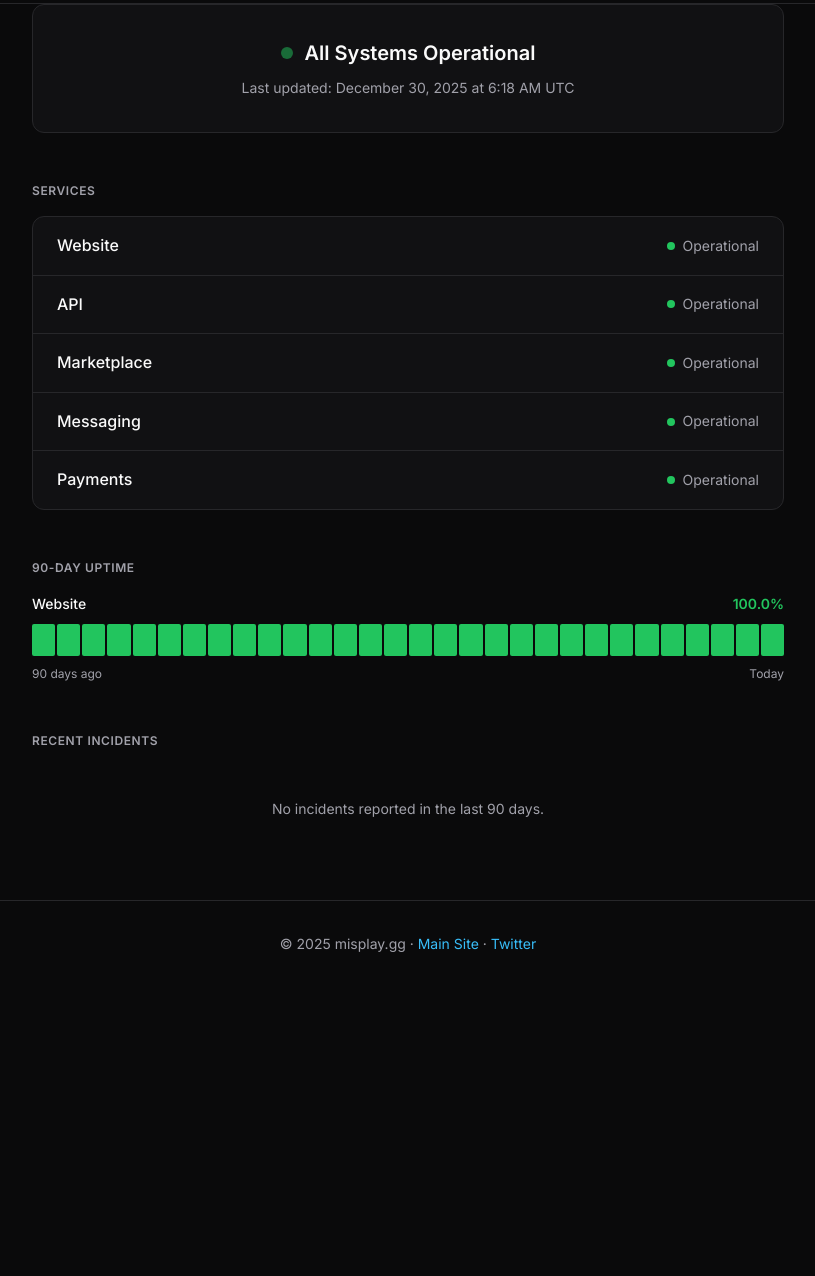
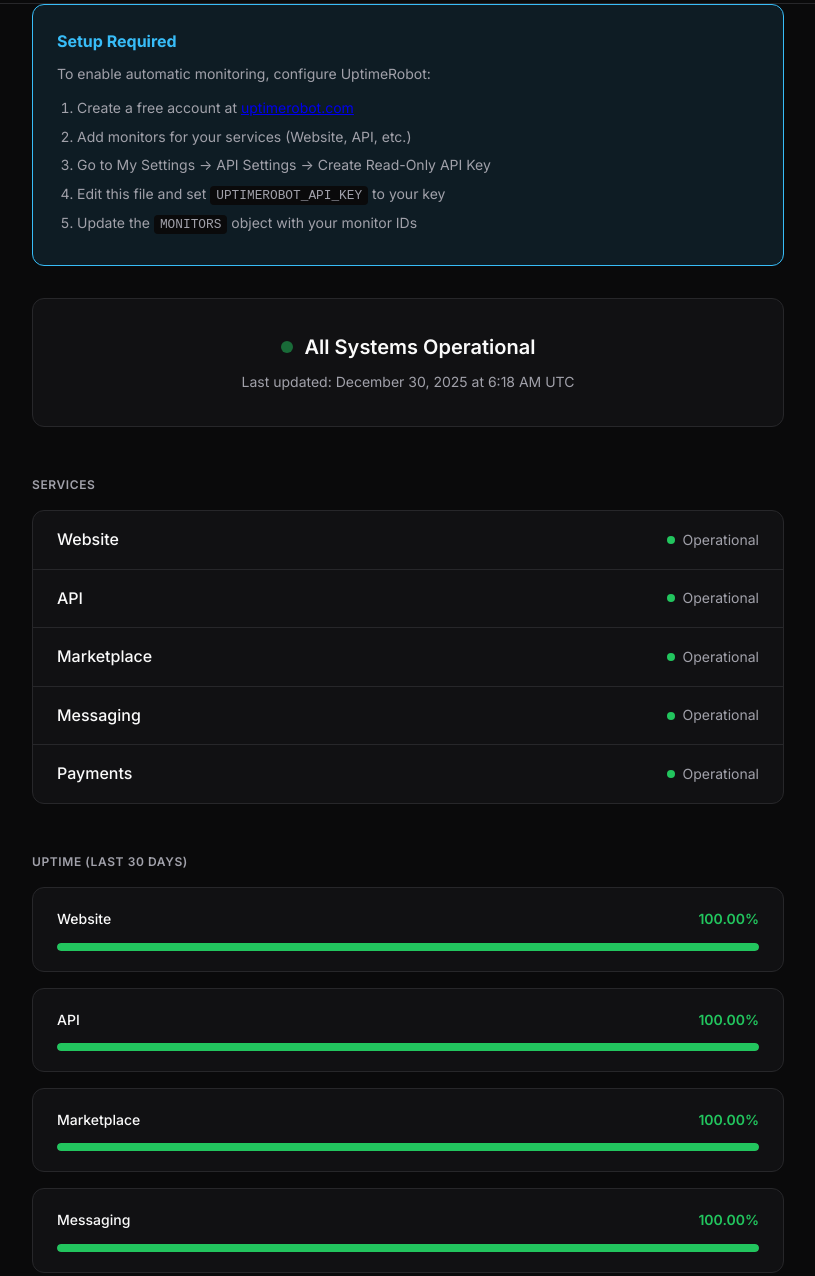
Before and after one commit to aaandroiddd/misplay-status, a plain HTML site: page index.html in a window 1280 px wide. Shown: the part 67-1343 px from the top of the page, without its empty margins (232-1047 px from the left). Before the commit the page ends 1055 px from the top, so only its background shows below. Drawn offline with Linux system fonts and the light colour scheme.

Commit message:
Add UptimeRobot integration

```diff
--- a/index.html
+++ b/index.html
@@ -110,6 +110,7 @@
     .status-dot.operational { background: var(--green); }
     .status-dot.degraded { background: var(--yellow); }
     .status-dot.outage { background: var(--red); }
+    .status-dot.loading { background: var(--text-muted); }
 
     @keyframes pulse {
       0%, 100% { opacity: 1; }
@@ -172,6 +173,56 @@
     .service-status .dot.operational { background: var(--green); }
     .service-status .dot.degraded { background: var(--yellow); }
     .service-status .dot.outage { background: var(--red); }
+    .service-status .dot.loading { background: var(--text-muted); }
+
+    /* Uptime Section */
+    .uptime-section {
+      margin-bottom: 3rem;
+    }
+
+    .uptime-service {
+      background: var(--bg-card);
+      border: 1px solid var(--border);
+      border-radius: 12px;
+      padding: 1.25rem 1.5rem;
+      margin-bottom: 1rem;
+    }
+
+    .uptime-header {
+      display: flex;
+      justify-content: space-between;
+      margin-bottom: 0.75rem;
+      font-size: 0.875rem;
+    }
+
+    .uptime-label {
+      font-weight: 500;
+    }
+
+    .uptime-percent {
+      font-weight: 600;
+    }
+
+    .uptime-percent.good { color: var(--green); }
+    .uptime-percent.degraded { color: var(--yellow); }
+    .uptime-percent.bad { color: var(--red); }
+
+    .uptime-bar-container {
+      height: 8px;
+      background: var(--border);
+      border-radius: 4px;
+      overflow: hidden;
+    }
+
+    .uptime-bar {
+      height: 100%;
+      border-radius: 4px;
+      transition: width 0.5s ease;
+    }
+
+    .uptime-bar.good { background: var(--green); }
+    .uptime-bar.degraded { background: var(--yellow); }
+    .uptime-bar.bad { background: var(--red); }
 
     /* Incidents */
     .incidents {
@@ -225,6 +276,9 @@
     }
 
     .no-incidents {
+      background: var(--bg-card);
+      border: 1px solid var(--border);
+      border-radius: 12px;
       text-align: center;
       padding: 2rem;
       color: var(--text-muted);
@@ -249,54 +303,59 @@
       text-decoration: underline;
     }
 
-    /* Uptime bars */
-    .uptime-section {
-      margin-bottom: 3rem;
+    /* Setup Notice */
+    .setup-notice {
+      background: rgba(56, 189, 248, 0.1);
+      border: 1px solid var(--accent);
+      border-radius: 12px;
+      padding: 1.5rem;
+      margin-bottom: 2rem;
     }
 
-    .uptime-service {
-      margin-bottom: 1.5rem;
+    .setup-notice h3 {
+      color: var(--accent);
+      margin-bottom: 0.5rem;
+      font-size: 1rem;
     }
 
-    .uptime-header {
-      display: flex;
-      justify-content: space-between;
+    .setup-notice p {
+      font-size: 0.875rem;
+      color: var(--text-muted);
       margin-bottom: 0.5rem;
-      font-size: 0.875rem;
     }
 
-    .uptime-label {
-      font-weight: 500;
+    .setup-notice code {
+      background: var(--bg);
+      padding: 0.125rem 0.375rem;
+      border-radius: 4px;
+      font-size: 0.8rem;
     }
 
-    .uptime-percent {
-      color: var(--green);
-      font-weight: 600;
+    .setup-notice ol {
+      font-size: 0.875rem;
+      color: var(--text-muted);
+      margin-left: 1.25rem;
+      margin-top: 0.75rem;
     }
 
-    .uptime-bars {
-      display: flex;
-      gap: 2px;
-      height: 32px;
+    .setup-notice li {
+      margin-bottom: 0.375rem;
     }
 
-    .uptime-bar {
-      flex: 1;
-      border-radius: 2px;
-      background: var(--green);
-      transition: background 0.2s;
+    .hidden {
+      display: none;
     }
 
-    .uptime-bar.degraded { background: var(--yellow); }
-    .uptime-bar.outage { background: var(--red); }
-    .uptime-bar:hover { opacity: 0.8; }
+    /* Loading state */
+    .loading-shimmer {
+      background: linear-gradient(90deg, var(--border) 25%, var(--bg-card) 50%, var(--border) 75%);
+      background-size: 200% 100%;
+      animation: shimmer 1.5s infinite;
+    }
 
-    .uptime-legend {
-      display: flex;
-      justify-content: space-between;
-      font-size: 0.75rem;
-      color: var(--text-muted);
-      margin-top: 0.5rem;
+    @keyframes shimmer {
+      0% { background-position: 200% 0; }
+      100% { background-position: -200% 0; }
     }
   </style>
 </head>
@@ -311,119 +370,100 @@
   </header>
 
   <main class="container">
+    <!-- Setup Notice (shown when API key not configured) -->
+    <div id="setup-notice" class="setup-notice hidden">
+      <h3>Setup Required</h3>
+      <p>To enable automatic monitoring, configure UptimeRobot:</p>
+      <ol>
+        <li>Create a free account at <a href="https://uptimerobot.com" target="_blank">uptimerobot.com</a></li>
+        <li>Add monitors for your services (Website, API, etc.)</li>
+        <li>Go to My Settings → API Settings → Create Read-Only API Key</li>
+        <li>Edit this file and set <code>UPTIMEROBOT_API_KEY</code> to your key</li>
+        <li>Update the <code>MONITORS</code> object with your monitor IDs</li>
+      </ol>
+    </div>
+
     <!-- Status Banner -->
     <div class="status-banner">
       <div class="status-indicator">
-        <span class="status-dot operational"></span>
-        All Systems Operational
+        <span id="overall-dot" class="status-dot loading"></span>
+        <span id="overall-status">Checking status...</span>
       </div>
-      <p>Last updated: <span id="last-updated">December 29, 2025 at 10:00 PM PST</span></p>
+      <p>Last updated: <span id="last-updated">-</span></p>
     </div>
 
     <!-- Services Status -->
     <section>
       <h2 class="section-title">Services</h2>
-      <div class="services">
-        <div class="service">
-          <span class="service-name">Website</span>
-          <span class="service-status">
-            <span class="dot operational"></span>
-            Operational
-          </span>
-        </div>
-        <div class="service">
-          <span class="service-name">API</span>
-          <span class="service-status">
-            <span class="dot operational"></span>
-            Operational
-          </span>
-        </div>
-        <div class="service">
-          <span class="service-name">Marketplace</span>
-          <span class="service-status">
-            <span class="dot operational"></span>
-            Operational
-          </span>
-        </div>
-        <div class="service">
-          <span class="service-name">Messaging</span>
-          <span class="service-status">
-            <span class="dot operational"></span>
-            Operational
-          </span>
-        </div>
-        <div class="service">
-          <span class="service-name">Payments</span>
-          <span class="service-status">
-            <span class="dot operational"></span>
-            Operational
-          </span>
-        </div>
+      <div id="services-list" class="services">
+        <!-- Services will be populated by JavaScript -->
       </div>
     </section>
 
-    <!-- 90-day Uptime -->
+    <!-- Uptime -->
     <section class="uptime-section">
-      <h2 class="section-title">90-Day Uptime</h2>
-
-      <div class="uptime-service">
-        <div class="uptime-header">
-          <span class="uptime-label">Website</span>
-          <span class="uptime-percent">100.0%</span>
-        </div>
-        <div class="uptime-bars">
-          <!-- 90 bars for 90 days -->
-          <div class="uptime-bar"></div><div class="uptime-bar"></div><div class="uptime-bar"></div>
-          <div class="uptime-bar"></div><div class="uptime-bar"></div><div class="uptime-bar"></div>
-          <div class="uptime-bar"></div><div class="uptime-bar"></div><div class="uptime-bar"></div>
-          <div class="uptime-bar"></div><div class="uptime-bar"></div><div class="uptime-bar"></div>
-          <div class="uptime-bar"></div><div class="uptime-bar"></div><div class="uptime-bar"></div>
-          <div class="uptime-bar"></div><div class="uptime-bar"></div><div class="uptime-bar"></div>
-          <div class="uptime-bar"></div><div class="uptime-bar"></div><div class="uptime-bar"></div>
-          <div class="uptime-bar"></div><div class="uptime-bar"></div><div class="uptime-bar"></div>
-          <div class="uptime-bar"></div><div class="uptime-bar"></div><div class="uptime-bar"></div>
-          <div class="uptime-bar"></div><div class="uptime-bar"></div><div class="uptime-bar"></div>
-        </div>
-        <div class="uptime-legend">
-          <span>90 days ago</span>
-          <span>Today</span>
-        </div>
+      <h2 class="section-title">Uptime (Last 30 Days)</h2>
+      <div id="uptime-list">
+        <!-- Uptime bars will be populated by JavaScript -->
       </div>
     </section>
 
     <!-- Recent Incidents -->
     <section class="incidents">
       <h2 class="section-title">Recent Incidents</h2>
-
-      <p class="no-incidents">No incidents reported in the last 90 days.</p>
-
-      <!-- Example incident (commented out)
-      <div class="incident">
-        <div class="incident-header">
-          <div>
-            <h3 class="incident-title">API Latency Issues</h3>
-            <span class="incident-date">December 15, 2025</span>
-          </div>
-          <span class="incident-status resolved">Resolved</span>
-        </div>
-        <p class="incident-body">
-          We experienced elevated API response times affecting some marketplace operations.
-          The issue was identified and resolved within 30 minutes.
-        </p>
+      <div id="incidents-list">
+        <p class="no-incidents">No incidents reported.</p>
       </div>
-      -->
     </section>
   </main>
 
   <footer>
     <div class="container">
-      <p>&copy; 2025 misplay.gg &middot; <a href="https://misplay.gg">Main Site</a> &middot; <a href="https://twitter.com/misplaygg">Twitter</a></p>
+      <p>&copy; 2025 misplay.gg &middot; <a href="https://misplay.gg">Main Site</a> &middot; Powered by <a href="https://uptimerobot.com" target="_blank">UptimeRobot</a></p>
     </div>
   </footer>
 
   <script>
-    // Update the last updated time
-    function updateTime() {
+    // ============================================
+    // CONFIGURATION - Edit these values
+    // ============================================
+
+    // Your UptimeRobot Read-Only API Key
+    // Get it from: https://uptimerobot.com/dashboard → My Settings → API Settings
+    const UPTIMEROBOT_API_KEY = '';  // e.g., 'ur1234567-abcdef1234567890abcdef12'
+
+    // Map your monitor IDs to service names
+    // Get monitor IDs from UptimeRobot dashboard (shown in monitor URL or API)
+    const MONITORS = {
+      // 'monitor_id': 'Display Name'
+      // Example:
+      // '793548564': 'Website',
+      // '793548565': 'API',
+      // '793548566': 'Marketplace',
+    };
+
+    // ============================================
+    // STATUS PAGE LOGIC - Don't edit below
+    // ============================================
+
+    const STATUS_MAP = {
+      0: { label: 'Paused', class: 'degraded' },
+      1: { label: 'Not checked yet', class: 'loading' },
+      2: { label: 'Operational', class: 'operational' },
+      8: { label: 'Seems down', class: 'outage' },
+      9: { label: 'Down', class: 'outage' }
+    };
+
+    // Default services if no API key configured
+    const DEFAULT_SERVICES = [
+      { name: 'Website', status: 2, uptime: 100 },
+      { name: 'API', status: 2, uptime: 100 },
+      { name: 'Marketplace', status: 2, uptime: 100 },
+      { name: 'Messaging', status: 2, uptime: 100 },
+      { name: 'Payments', status: 2, uptime: 100 }
+    ];
+
+    function updateLastUpdated() {
       const now = new Date();
       const options = {
         year: 'numeric',
@@ -435,7 +475,117 @@
       };
       document.getElementById('last-updated').textContent = now.toLocaleDateString('en-US', options);
     }
-    updateTime();
+
+    function getOverallStatus(services) {
+      const hasOutage = services.some(s => s.status === 8 || s.status === 9);
+      const hasDegraded = services.some(s => s.status === 0 || s.status === 8);
+
+      if (hasOutage) return { label: 'Service Disruption', class: 'outage' };
+      if (hasDegraded) return { label: 'Degraded Performance', class: 'degraded' };
+      return { label: 'All Systems Operational', class: 'operational' };
+    }
+
+    function getUptimeClass(uptime) {
+      if (uptime >= 99.9) return 'good';
+      if (uptime >= 99) return 'degraded';
+      return 'bad';
+    }
+
+    function renderServices(services) {
+      const container = document.getElementById('services-list');
+      container.innerHTML = services.map(service => {
+        const status = STATUS_MAP[service.status] || STATUS_MAP[1];
+        return `
+          <div class="service">
+            <span class="service-name">${service.name}</span>
+            <span class="service-status">
+              <span class="dot ${status.class}"></span>
+              ${status.label}
+            </span>
+          </div>
+        `;
+      }).join('');
+    }
+
+    function renderUptime(services) {
+      const container = document.getElementById('uptime-list');
+      container.innerHTML = services.map(service => {
+        const uptimeClass = getUptimeClass(service.uptime);
+        return `
+          <div class="uptime-service">
+            <div class="uptime-header">
+              <span class="uptime-label">${service.name}</span>
+              <span class="uptime-percent ${uptimeClass}">${service.uptime.toFixed(2)}%</span>
+            </div>
+            <div class="uptime-bar-container">
+              <div class="uptime-bar ${uptimeClass}" style="width: ${service.uptime}%"></div>
+            </div>
+          </div>
+        `;
+      }).join('');
+    }
+
+    function renderOverallStatus(services) {
+      const overall = getOverallStatus(services);
+      document.getElementById('overall-dot').className = `status-dot ${overall.class}`;
+      document.getElementById('overall-status').textContent = overall.label;
+    }
+
+    async function fetchUptimeRobotStatus() {
+      if (!UPTIMEROBOT_API_KEY || Object.keys(MONITORS).length === 0) {
+        // Show setup notice and use defaults
+        document.getElementById('setup-notice').classList.remove('hidden');
+        return DEFAULT_SERVICES;
+      }
+
+      try {
+        const response = await fetch('https://api.uptimerobot.com/v2/getMonitors', {
+          method: 'POST',
+          headers: {
+            'Content-Type': 'application/json',
+          },
+          body: JSON.stringify({
+            api_key: UPTIMEROBOT_API_KEY,
+            format: 'json',
+            custom_uptime_ratios: '30',
+            monitors: Object.keys(MONITORS).join('-')
+          })
+        });
+
+        const data = await response.json();
+
+        if (data.stat !== 'ok') {
+          console.error('UptimeRobot API error:', data);
+          return DEFAULT_SERVICES;
+        }
+
+        return data.monitors.map(monitor => ({
+          name: MONITORS[monitor.id] || monitor.friendly_name,
+          status: monitor.status,
+          uptime: parseFloat(monitor.custom_uptime_ratio) || 100
+        }));
+      } catch (error) {
+        console.error('Failed to fetch status:', error);
+        return DEFAULT_SERVICES;
+      }
+    }
+
+    async function init() {
+      updateLastUpdated();
+
+      const services = await fetchUptimeRobotStatus();
+
+      renderServices(services);
+      renderUptime(services);
+      renderOverallStatus(services);
+      updateLastUpdated();
+    }
+
+    // Initialize on load
+    init();
+
+    // Refresh every 60 seconds
+    setInterval(init, 60000);
   </script>
 </body>
 </html>
```
